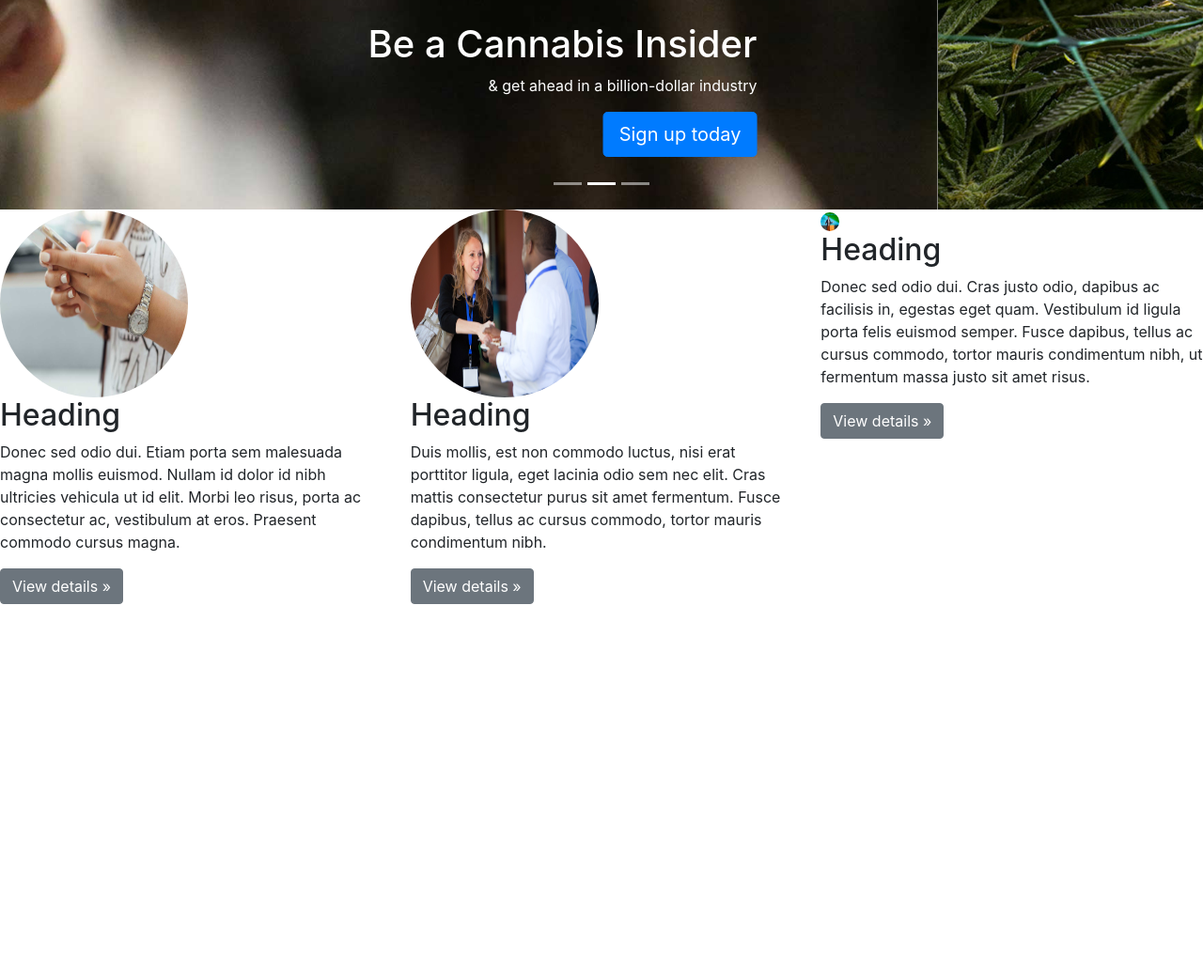
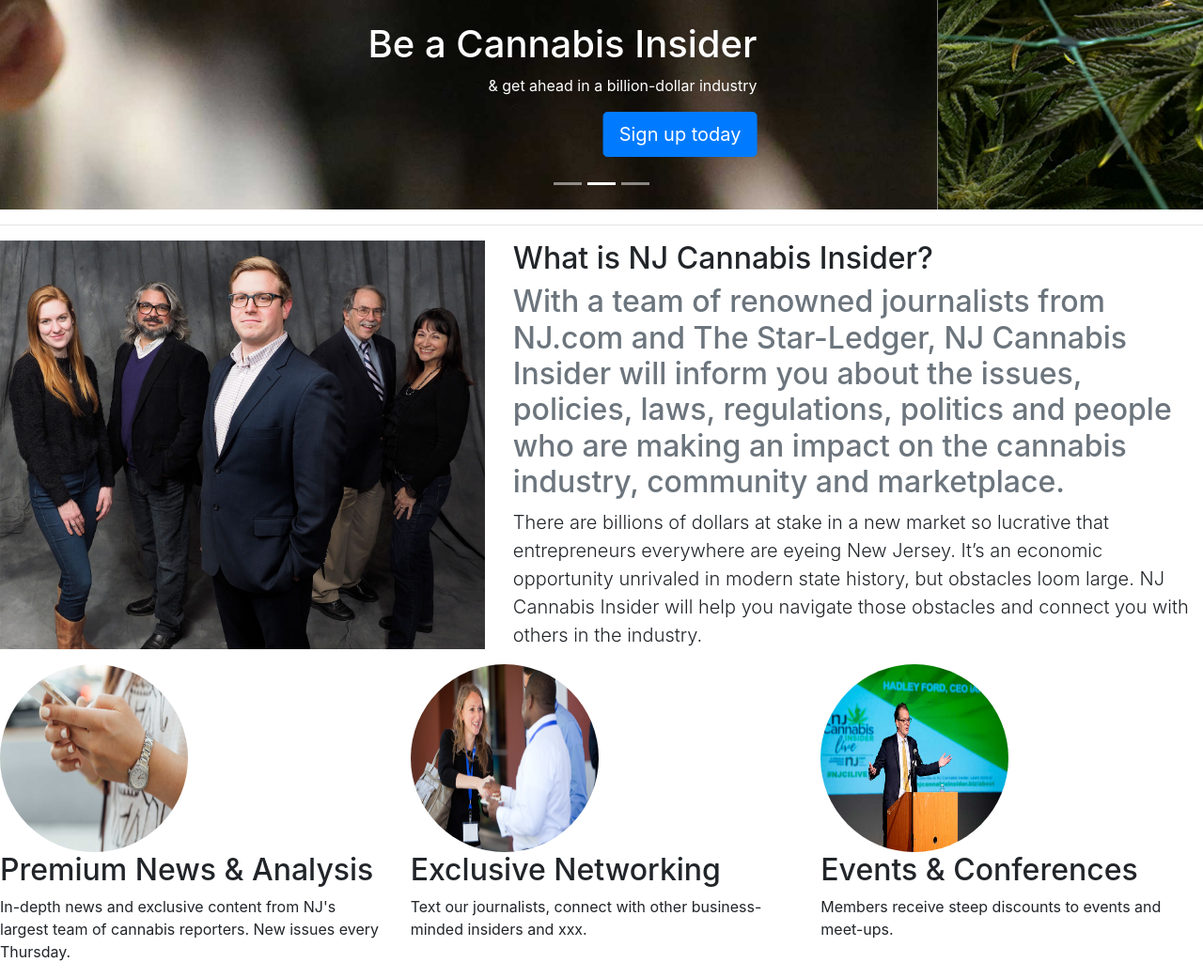
Before and after one commit to CassidyGrom/CannabisNJ, a plain HTML site: page index.html in a window 1280 px wide. Shown: the part 662-1703 px from the top of the page at 94% size. Before the commit the page ends 1321 px from the top, so only its background shows below. Drawn offline with nearby package versions, Linux system fonts and the light colour scheme.

Commit message:
added what is chunk

```diff
--- a/index.html
+++ b/index.html
@@ -92,6 +92,22 @@
           <span class="sr-only">Next</span>
         </a> -->
       </div>
+      <hr class="featurette-divider">
+
+        <div class="row featurette">
+           <div class="col-md-5">
+            <img class="featurette-image img-fluid mx-auto" src="assets/images/teamNJCI.jpg" alt="Generic placeholder image">
+          </div>
+
+
+          <div class="col-md-7">
+            <h2 class="featurette-heading">What is NJ Cannabis Insider?</h2>
+            <h2 class="featurette-heading"><span class="text-muted">With a team of renowned journalists from NJ.com and The Star-Ledger, NJ Cannabis Insider will inform you about the issues, policies, laws, regulations, politics and people who are making an impact on the cannabis industry, community and marketplace.
+</span></h2>
+            <p class="lead">There are billions of dollars at stake in a new market so lucrative that entrepreneurs everywhere are eyeing New Jersey. It’s an economic opportunity unrivaled in modern state history, but obstacles loom large. NJ Cannabis Insider will help you navigate those obstacles and connect you with others in the industry.</p>
+          </div>
+
+        </div>
     <!-- <div
       id="carouselExampleIndicators"
       class="carousel slide"
@@ -189,21 +205,18 @@
        <div class="row">
           <div class="col-lg-4">
             <img class="rounded-circle" src="assets/images/phone.jpg" alt="person holding phone" width="200vw" height="200vw">
-            <h2>Heading</h2>
-            <p>Donec sed odio dui. Etiam porta sem malesuada magna mollis euismod. Nullam id dolor id nibh ultricies vehicula ut id elit. Morbi leo risus, porta ac consectetur ac, vestibulum at eros. Praesent commodo cursus magna.</p>
-            <p><a class="btn btn-secondary" href="#" role="button">View details &raquo;</a></p>
+            <h2>Premium News & Analysis</h2>
+            <p>In-depth news and exclusive content from NJ's largest team of cannabis reporters. New issues every Thursday.</p>
           </div><!-- /.col-lg-4 -->
           <div class="col-lg-4">
             <img class="rounded-circle" src="assets/images/Networking4.jpg" alt="people chaking hands" width="200vw" height="200vw">
-            <h2>Heading</h2>
-            <p>Duis mollis, est non commodo luctus, nisi erat porttitor ligula, eget lacinia odio sem nec elit. Cras mattis consectetur purus sit amet fermentum. Fusce dapibus, tellus ac cursus commodo, tortor mauris condimentum nibh.</p>
-            <p><a class="btn btn-secondary" href="#" role="button">View details &raquo;</a></p>
+            <h2>Exclusive Networking</h2>
+            <p>Text our journalists, connect with other business-minded insiders and xxx. </p>
           </div><!-- /.col-lg-4 -->
           <div class="col-lg-4">
-            <img class="rounded-circle" src="assets/images/presents.jpg" alt="man talking at podium" width="20vw" height="20vw">
-            <h2>Heading</h2>
-            <p>Donec sed odio dui. Cras justo odio, dapibus ac facilisis in, egestas eget quam. Vestibulum id ligula porta felis euismod semper. Fusce dapibus, tellus ac cursus commodo, tortor mauris condimentum nibh, ut fermentum massa justo sit amet risus.</p>
-            <p><a class="btn btn-secondary" href="#" role="button">View details &raquo;</a></p>
+            <img class="rounded-circle" src="assets/images/presents.jpg" alt="man talking at podium" width="200vw" height="200vw">
+            <h2>Events & Conferences</h2>
+            <p>Members receive steep discounts to events and meet-ups.</p>
           </div><!-- /.col-lg-4 -->
         </div><!-- /.row -->
         </div>
```
Also changed, not shown: assets/images/teamNJCI.jpg (added).
